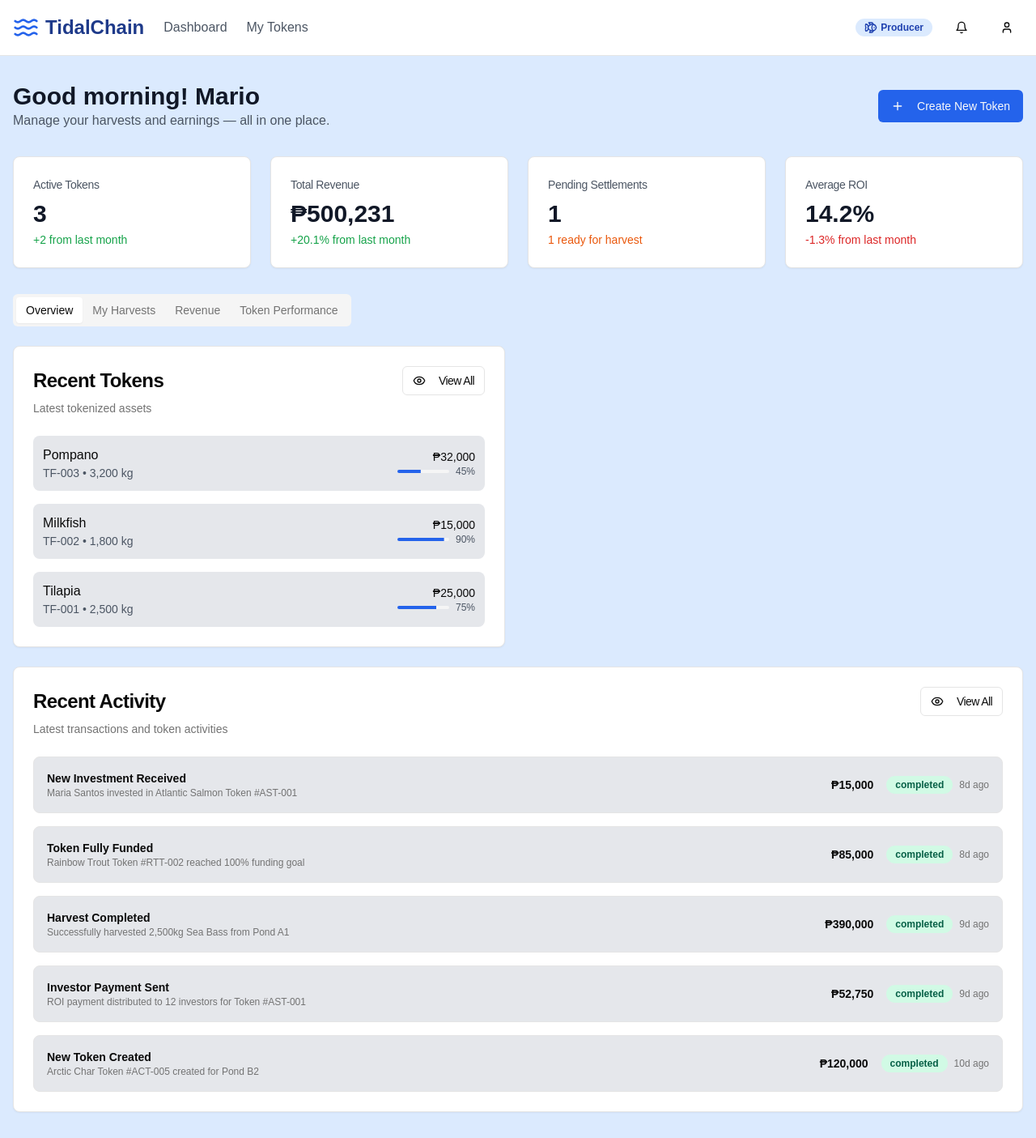
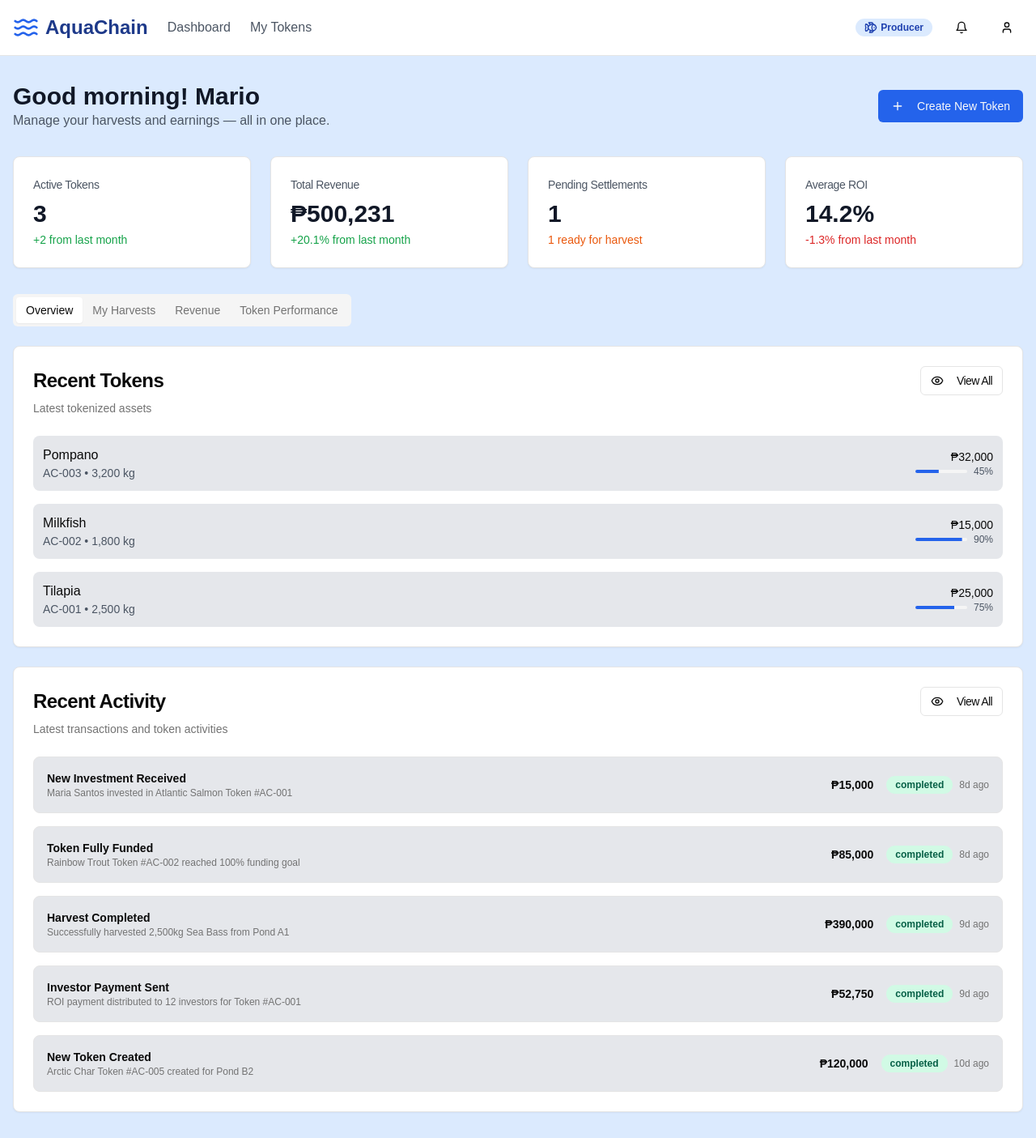
Before and after one commit to npesaras/ClawChain, a Next.js app in the folder frontend/: page /dashboard/producer in a window 1280 px wide. Shown: the whole page at 81% size. Built offline with nearby package versions, Linux system fonts and the light colour scheme.

Commit message:
add some fixes

```diff
--- a/frontend/app/auth/page.tsx
+++ b/frontend/app/auth/page.tsx
@@ -32,7 +32,7 @@ export default function AuthPage() {
         <div className="container mx-auto px-4 py-4 flex items-center justify-between">
           <Link href="/" className="flex items-center space-x-2">
             <Waves className="h-8 w-8 text-blue-600" />
-            <span className="text-2xl font-bold text-blue-900">TidalChain</span>
+            <span className="text-2xl font-bold text-blue-900">AquaChain</span>
           </Link>
           <Button variant="outline" asChild>
             <Link href="/">Back to Home</Link>
@@ -45,7 +45,7 @@ export default function AuthPage() {
           <div className="text-center mb-8">
             <h1 className="text-4xl font-semibold text-gray-900 mb-4">
               Join
-              <span className="font-bold text-blue-900">TidalChain</span>
+              <span className="font-bold text-blue-900">AquaChain</span>
             </h1>
             <p className="text-xl text-gray-600">Choose your role and start your sustainable aquaculture journey</p>
           </div>
--- a/frontend/app/dashboard/producer/page.tsx
+++ b/frontend/app/dashboard/producer/page.tsx
@@ -266,7 +266,8 @@ export default function ProducerDashboard() {
             <TabsTrigger value="harvests">My Harvests</TabsTrigger>
             <TabsTrigger value="revenue">Revenue</TabsTrigger>
             <TabsTrigger value="performance">Token Performance</TabsTrigger>
-          </TabsList>          <TabsContent value="overview" className="space-y-6">            <div className="grid lg:grid-cols-2 gap-8">
+          </TabsList>
+          <TabsContent value="overview" className="space-y-6">
             {/* Recent Tokens */}
             <Card>
               <CardHeader>
@@ -302,7 +303,7 @@ export default function ProducerDashboard() {
                   </div>
                 ))}
 
-                  {recentTokens.length === 0 && (                    <div className="text-center py-8">
+                {recentTokens.length === 0 && (                  <div className="text-center py-8">
                     <p className="text-gray-600 mb-4">No tokens created yet</p>
                     <Button asChild>
                       <Link href="/createNewToken">
@@ -313,7 +314,7 @@ export default function ProducerDashboard() {
                   </div>
                 )}
               </CardContent>
-              </Card>            </div>
+            </Card>
 
             {/* Recent Activity */}
             <Card>
--- a/frontend/app/layout.tsx
+++ b/frontend/app/layout.tsx
@@ -2,7 +2,7 @@ import type { Metadata } from 'next'
 import './globals.css'
 
 export const metadata: Metadata = {
-  title: 'TidalChain',
+  title: 'AquaChain',
   description: 'Investing in a Bountiful Future',
 }
 
--- a/frontend/app/page.tsx
+++ b/frontend/app/page.tsx
@@ -11,7 +11,7 @@ export default function HomePage() {
         <div className="container mx-auto px-4 py-4 flex items-center justify-between">
           <div className="flex items-center space-x-2">
             <Waves className="h-8 w-8 text-blue-600" />
-            <span className="text-2xl font-bold text-blue-900">TidalChain</span>
+            <span className="text-2xl font-bold text-blue-900">AquaChain</span>
           </div>
           <nav className="hidden md:flex items-center space-x-6">
             <Link href="#how-it-works" className="text-gray-600 hover:text-blue-600">
@@ -46,7 +46,7 @@ export default function HomePage() {
       {/* How It Works */}
       <section id="how-it-works" className="py-16 bg-gray-50">
         <div className="container mx-auto px-4">
-          <h2 className="text-3xl font-bold text-center mb-12">How TidalChain Works</h2>
+          <h2 className="text-3xl font-bold text-center mb-12">How AquaChain Works</h2>
           <div className="grid md:grid-cols-3 gap-8">
             <Card>
               <CardHeader>
--- a/frontend/components/dashboard-header.tsx
+++ b/frontend/components/dashboard-header.tsx
@@ -68,7 +68,7 @@ export function DashboardHeader({ userRole: propUserRole, forceRole }: Dashboard
         <div className="flex items-center space-x-6">
           <Link href="/" className="flex items-center space-x-2">
             <Waves className="h-8 w-8 text-blue-600" />
-            <span className="text-2xl font-bold text-blue-900">TidalChain</span>
+            <span className="text-2xl font-bold text-blue-900">AquaChain</span>
           </Link>
 
           <nav className="hidden md:flex items-center space-x-6">
--- a/frontend/lib/data/staticToken.ts
+++ b/frontend/lib/data/staticToken.ts
@@ -4,7 +4,7 @@
 import { DetailedToken } from "./detailedTokens"
 
 export const staticToken: DetailedToken = {
-  id: "TF-001",
+  id: "AC-001",
   species: "Tilapia",
   producer: {
     name: "Philippine Aqua Farm",
--- a/frontend/lib/data/tokens.ts
+++ b/frontend/lib/data/tokens.ts
@@ -13,7 +13,7 @@ export interface Token {
 
 export const tokens: Token[] = [
   {
-    id: "TF-001",
+    id: "AC-001",
     species: "Tilapia",
     quantity: "2,500 kg",
     harvestDate: "2024-03-15",
@@ -25,7 +25,7 @@ export const tokens: Token[] = [
     image: "/fishTilapia.jpg",
   },
   {
-    id: "TF-002",
+    id: "AC-002",
     species: "Milkfish",
     quantity: "1,800 kg",
     harvestDate: "2024-02-28",
@@ -37,7 +37,7 @@ export const tokens: Token[] = [
     image: "/fishMilkfish.jpg",
   },
   {
-    id: "TF-003",
+    id: "AC-003",
     species: "Pompano",
     quantity: "3,200 kg",
     harvestDate: "2024-04-20",
--- a/frontend/lib/data/transactions.ts
+++ b/frontend/lib/data/transactions.ts
@@ -1,4 +1,4 @@
-// Transaction/Activity data for TidalFi platform
+// Transaction/Activity data for AquaChain platform
 
 export interface Transaction {
   id: string
@@ -13,16 +13,15 @@ export interface Transaction {
   icon: string
 }
 
-export const transactions: Transaction[] = [
-  {
+export const transactions: Transaction[] = [  {
     id: "txn_001",
     type: "investment",
     title: "New Investment Received",
-    description: "Maria Santos invested in Atlantic Salmon Token #AST-001",
+    description: "Maria Santos invested in Atlantic Salmon Token #AC-001",
     amount: "₱15,000",
     timestamp: "2025-06-03T08:30:00Z",
     status: "completed",
-    relatedTokenId: "AST-001",
+    relatedTokenId: "AC-001",
     investorName: "Maria Santos",
     icon: "TrendingUp"
   },
@@ -30,11 +29,11 @@ export const transactions: Transaction[] = [
     id: "txn_002",
     type: "funding_complete",
     title: "Token Fully Funded",
-    description: "Rainbow Trout Token #RTT-002 reached 100% funding goal",
+    description: "Rainbow Trout Token #AC-002 reached 100% funding goal",
     amount: "₱85,000",
     timestamp: "2025-06-03T07:15:00Z",
     status: "completed",
-    relatedTokenId: "RTT-002",
+    relatedTokenId: "AC-002",
     icon: "CheckCircle"
   },  {
     id: "txn_003",
@@ -44,39 +43,39 @@ export const transactions: Transaction[] = [
     amount: "₱390,000",
     timestamp: "2025-06-02T14:20:00Z",
     status: "completed",
-    relatedTokenId: "SBT-003",
+    relatedTokenId: "AC-003",
     icon: "Fish"
   },
   {
     id: "txn_004",
     type: "payment",
     title: "Investor Payment Sent",
-    description: "ROI payment distributed to 12 investors for Token #AST-001",
+    description: "ROI payment distributed to 12 investors for Token #AC-001",
     amount: "₱52,750",
     timestamp: "2025-06-02T11:45:00Z",
     status: "completed",
-    relatedTokenId: "AST-001",
+    relatedTokenId: "AC-001",
     icon: "DollarSign"
   },
   {
     id: "txn_005",
     type: "token_creation",
     title: "New Token Created",
-    description: "Arctic Char Token #ACT-005 created for Pond B2",    amount: "₱120,000",
+    description: "Arctic Char Token #AC-005 created for Pond B2",    amount: "₱120,000",
     timestamp: "2025-06-01T16:30:00Z",
     status: "completed",
-    relatedTokenId: "ACT-005",
+    relatedTokenId: "AC-005",
     icon: "Plus"
   },
   {
     id: "txn_006",
     type: "investment",
     title: "Investment Received",
-    description: "Carlos Rodriguez invested in Sea Bass Token #SBT-003",
+    description: "Carlos Rodriguez invested in Sea Bass Token #AC-003",
     amount: "₱25,000",
     timestamp: "2025-06-01T13:22:00Z",
     status: "completed",
-    relatedTokenId: "SBT-003",
+    relatedTokenId: "AC-003",
     investorName: "Carlos Rodriguez",
     icon: "TrendingUp"
   },
@@ -89,16 +88,15 @@ export const transactions: Transaction[] = [
     timestamp: "2025-05-31T10:15:00Z",
     status: "completed",
     icon: "ArrowUpRight"
-  },
-  {
+  },  {
     id: "txn_008",
     type: "investment",
     title: "Investment Received",
-    description: "Ana Dela Cruz invested in Rainbow Trout Token #RTT-002",
+    description: "Ana Dela Cruz invested in Rainbow Trout Token #AC-002",
     amount: "₱18,500",
     timestamp: "2025-05-31T09:08:00Z",
     status: "completed",
-    relatedTokenId: "RTT-002",
+    relatedTokenId: "AC-002",
     investorName: "Ana Dela Cruz",
     icon: "TrendingUp"
   },
@@ -106,11 +104,11 @@ export const transactions: Transaction[] = [
     id: "txn_009",
     type: "payment",
     title: "Investor Payment Pending",
-    description: "Processing ROI payment for Token #RTT-001 investors",
+    description: "Processing ROI payment for Token #AC-001 investors",
     amount: "₱43,200",
     timestamp: "2025-05-30T15:45:00Z",
     status: "pending",
-    relatedTokenId: "RTT-001",
+    relatedTokenId: "AC-001",
     icon: "Clock"
   },
   {
@@ -120,7 +118,7 @@ export const transactions: Transaction[] = [
     description: "Atlantic Salmon harvest scheduled for Pond A3",    amount: "₱320,000",
     timestamp: "2025-05-30T08:00:00Z",
     status: "pending",
-    relatedTokenId: "AST-004",
+    relatedTokenId: "AC-004",
     icon: "Calendar"
   }
 ]
```
Also changed, not shown: frontend/lib/data/detailedTokens.ts (+6 -8 lines), 1 other file (tests, documents, lock files or other folders). Lines whose indentation alone changed are shown as unchanged.
